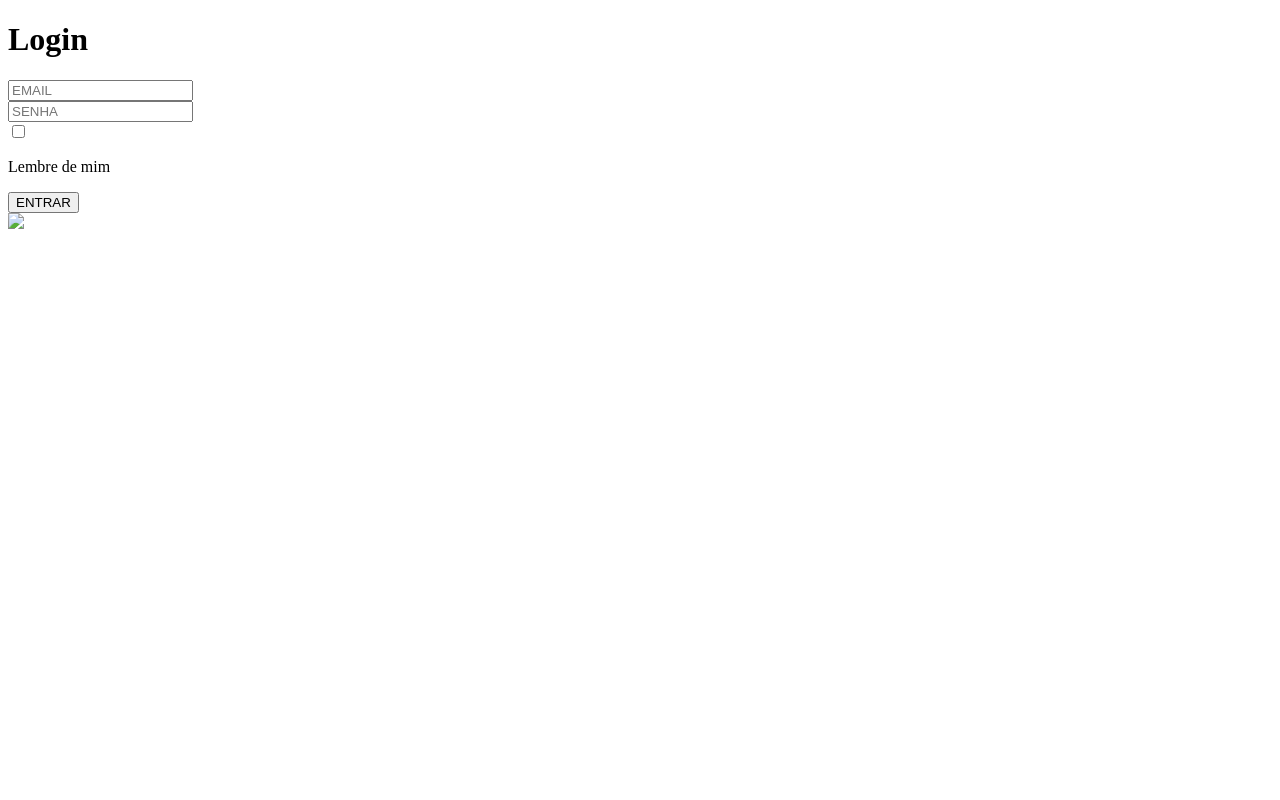
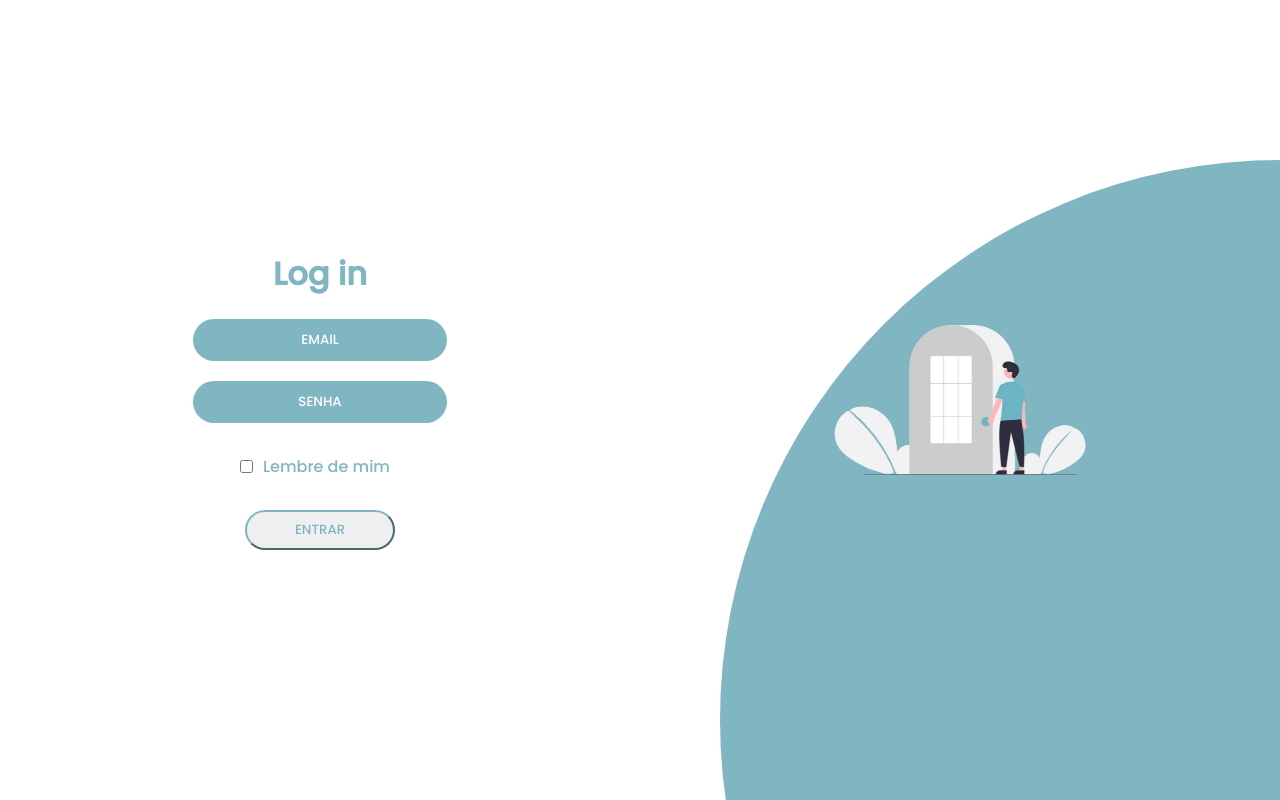
Before and after one commit to LifeLine-2ADSA/Site-Institucional, a plain HTML site: page SiteInstitucional/login.html in a window 1280 px wide. Drawn offline with Linux system fonts and the light colour scheme.

Commit message:
Adicionando imagem para o login.html

```diff
--- a/SiteInstitucional/css/login.css
+++ b/SiteInstitucional/css/login.css
@@ -1,19 +1,21 @@
 * {
   margin: 0;
   font-family: "Poppins", sans-serif;
-    color: #6DB5C5;
+  color: #80b6c2;
 }
 
 body {
-    height: 500px;
+  height: 100vh;
   display: flex;
   justify-content: center;
+  align-items: center;
 }
 
 .formulario {
+  height: 40%;
   width: 50%;
   display: flex;
-    justify-content: center;
+  justify-content: space-around;
   flex-direction: column;
   align-items: center;
 }
@@ -22,20 +24,37 @@ body {
   display: flex;
 }
 
-.formulario form input {
+.formulario .form {
   width: 250px;
   height: 40px;
   border-radius: 25px;
   text-align: center;
-    background-color: #6DB5C5;
+  background-color: #80b6c2;
   color: white;
   border: 0;
 }
 
-.formulario form input::placeholder {
+.formulario input::placeholder {
   color: white;
-    opacity: 1;
 }
+
+.formulario .checkbox .ipt-box {
+  border: #80b6c2;
+  border-radius: 10px;
+}
+
+.formulario .entrar {
+  width: 150px;
+  height: 40px;
+  border-radius: 25px;
+  text-align: center;
+  color: #80b6c2;
+  border: 1;
+  border-color: #80b6c2;
+  cursor: pointer;
+}
+
+/* parte direita */
 
 .tela {
   width: 50%;
@@ -46,16 +65,16 @@ body {
 }
 
 .tela img {
-    width: 25%;
-    height: 25%;
+  width: 50%;
+  height: 50%;
 }
 
 .circulo {
-    height: 800px;
-    width: 800px;
-    background-color: #80B6C2;
+  height: 140vh;
+  width: 140vh;
+  background-color: #80b6c2;
   position: fixed;
-    margin-top: 150px;
+  margin-top: 50%;
   margin-left: 100%;
   border-radius: 100%;
 }
--- a/SiteInstitucional/login.html
+++ b/SiteInstitucional/login.html
@@ -1,5 +1,6 @@
 <!DOCTYPE html>
 <html lang="en">
+
 <head>
     <meta charset="UTF-8">
     <meta name="viewport" content="width=device-width, initial-scale=1.0">
@@ -9,28 +10,30 @@
     <link rel="preconnect" href="https://fonts.googleapis.com">
     <link rel="preconnect" href="https://fonts.gstatic.com" crossorigin>
     <link href="https://fonts.googleapis.com/css2?family=Poppins:wght@100;200;500&display=swap" rel="stylesheet">
-    <link rel="stylesheet" href="login-cadastro.css">
+    <link rel="stylesheet" href="css/login.css">
 </head>
+
 <body>
     <div class="formulario">
-        <h1>Login</h1>
+        <h1>Log in</h1>
 
-        <form action="form" class="form">
-        <input type="text" id="email" placeholder="EMAIL">
-        <br>
-        <input type="text" id="senha" placeholder="SENHA">
-        </form>
+        <input class="form" type="text" id="email" placeholder="EMAIL">
+        <input class="form" type="text" id="senha" placeholder="SENHA">
+
         <div class="checkbox">
-        <input type="checkbox"><p>Lembre de mim</p>
+            <input type="checkbox" class="ipt-box">
+            <p style="margin: 10px;">Lembre de mim</p>
         </div>
+
         <button class="entrar">
             ENTRAR
         </button>
     </div>
 
     <div class="tela">
-        <img src="../Downloads/LOGO.png">
+        <img src="assets/images/image-login.png">
     </div>
     <div class="circulo"></div>
 </body>
+
 </html>
```
Also changed, not shown: SiteInstitucional/assets/images/image-login.png (added). Lines whose indentation alone changed are shown as unchanged.
